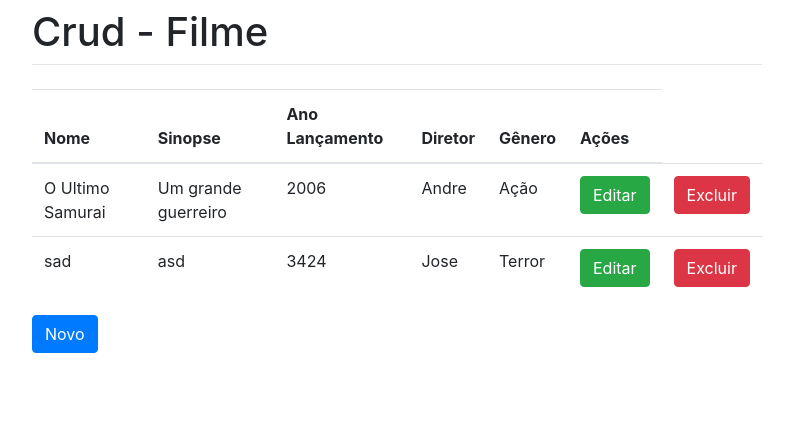
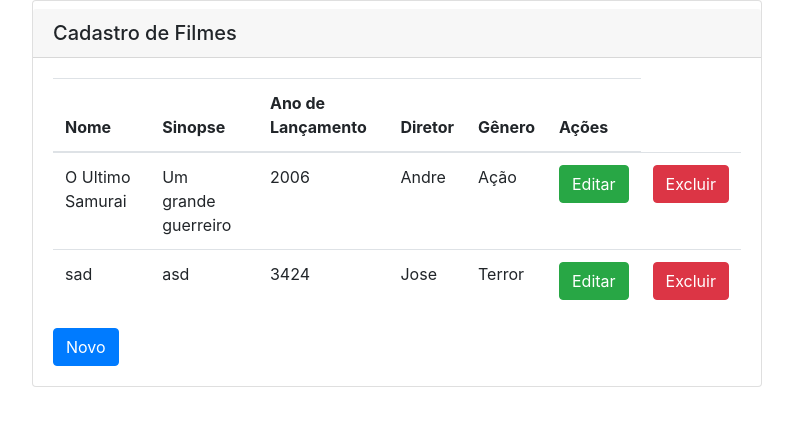
Before and after one commit to ericksantos97/django-crud-relational-objects, a Django app: page / in a window 1280 px wide. Shown: the top 426 px of the page, without its empty margins (243-1036 px from the left). Run offline with Django 3.2, Linux system fonts and the light colour scheme; data comes from the database, SQL or seed files in the repository; some libraries are stand-ins or nearby versions.

Commit message:
update card boostrap

```diff
--- a/filme/templates/base.html
+++ b/filme/templates/base.html
@@ -3,17 +3,24 @@
 <head>
     <meta charset="utf-8">
     <meta name="viewport" content="width=device-width, initial-scale=1, shrink-to-fit=no">
-    <link rel="stylesheet" href="https://stackpath.bootstrapcdn.com/bootstrap/4.1.3/css/bootstrap.min.css" integrity="sha384-MCw98/SFnGE8fJT3GXwEOngsV7Zt27NXFoaoApmYm81iuXoPkFOJwJ8ERdknLPMO" crossorigin="anonymous">
+    <link rel="stylesheet" href="https://stackpath.bootstrapcdn.com/bootstrap/4.1.3/css/bootstrap.min.css"
+          integrity="sha384-MCw98/SFnGE8fJT3GXwEOngsV7Zt27NXFoaoApmYm81iuXoPkFOJwJ8ERdknLPMO" crossorigin="anonymous">
     <title>Filme</title>
 </head>
 <body>
 <div class="container">
     <div class="row justify-content-center">
         <div class="col-8">
-          <h1 class="mt-2">Crud - Filme</h1>
-          <hr class="mt-0 mb-4">
+
+            <div class="card">
+                <h5 class="card-header mt-2">Cadastro de Filmes</h5>
+                <div class="card-body">
                     {% block content %}
                     {% endblock %}
+                </div>
+            </div>
+
+
         </div>
     </div>
 </div>
--- a/filme/templates/filme.html
+++ b/filme/templates/filme.html
@@ -7,7 +7,7 @@
         <tr>
             <th scope="col">Nome</th>
             <th scope="col">Sinopse</th>
-            <th scope="col">Ano Lançamento</th>
+            <th scope="col">Ano de Lançamento</th>
             <th scope="col">Diretor</th>
             <th scope="col">Gênero</th>
             <th scope="col">Ações</th>
```
Lines whose indentation alone changed are shown as unchanged.
